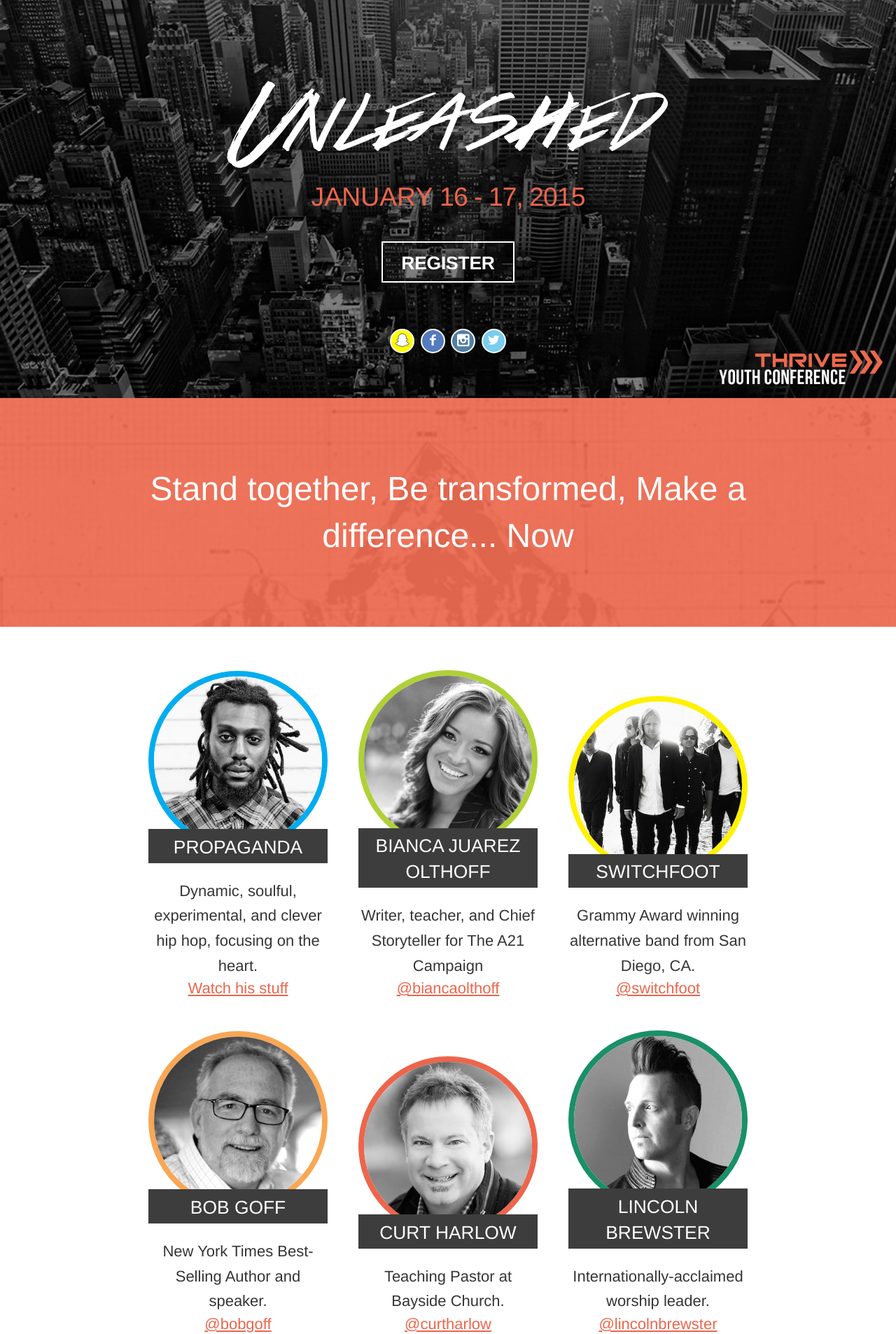
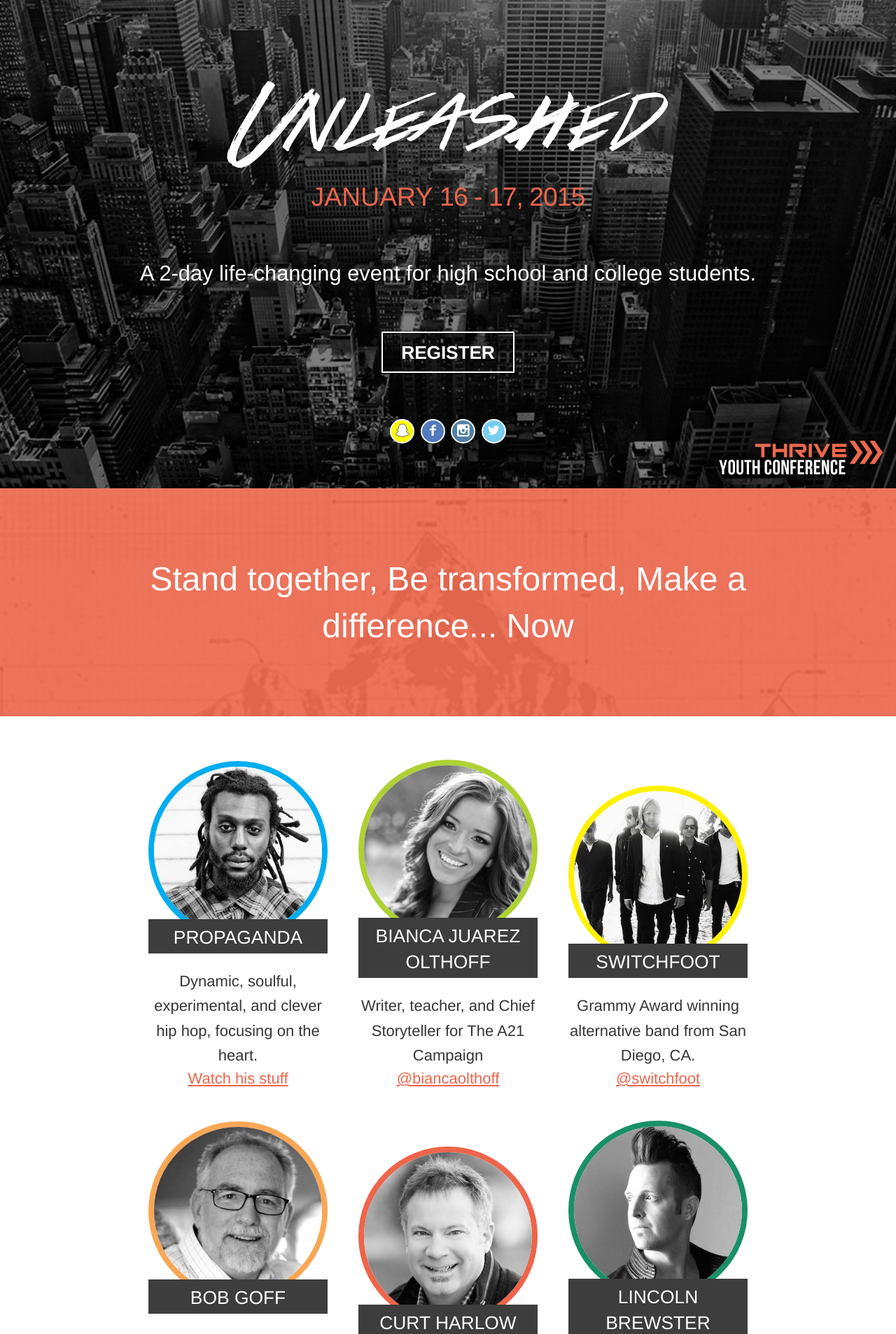
Before and after one commit to bamboocreative/thriveunleashed, a Jekyll site: the page built from index.html, in a window 1280 px wide. Shown: the top 1907 px of the page at 70% size. Built offline with Jekyll 4.4.1, drawn with Linux system fonts in a browser that asks for light colours; nearby versions of some CDN libraries; some web fonts are replaced.

Commit message:
Nicole's round of updates

```diff
--- a/_includes/footer.html
+++ b/_includes/footer.html
@@ -5,8 +5,9 @@
 	</div>
 </footer>
 
+
+<!-- <script src="https://code.jquery.com/jquery-1.11.1.min.js"></script> -->
 <!-- Google Analytics: BambooCreative account. Owned by garrett@bamboocreative.com -->
-<script src="https://code.jquery.com/jquery-1.11.1.min.js"></script>
 <script>
 	(function(i,s,o,g,r,a,m){i['GoogleAnalyticsObject']=r;i[r]=i[r]||function(){
 	(i[r].q=i[r].q||[]).push(arguments)},i[r].l=1*new Date();a=s.createElement(o),
--- a/_includes/header.html
+++ b/_includes/header.html
@@ -11,6 +11,9 @@
 				        </ul>
 				    </nav> -->
 				    <div class="date">January <span class="numbers">16 - 17, 2015</span></div>
+				    <div class="header-tag">
+					    A 2-day life-changing event for high school and college students.
+				    </div>
 				    <a target="_blank" class="register button" href="https://www.eventbrite.com/e/thrive-unleashed-a-conference-for-students-and-leaders-tickets-13226702423">Register</a>
 
 			    </section>
--- a/index.html
+++ b/index.html
@@ -193,8 +193,11 @@
 <section class="promo">
 	<div class="page">
 		<h2 class="section-title">For Leaders</h2>
-		<p><a href="img/Thrive_Unleashed_Promo.zip" class="button"><i class="icon-uniE602"></i> Promo Resources</a></p>
-		<p><a target="_blank" href="http://placertourism.com/event/2015ThriveUnleashed">Hotel Specials</a></p>
+		<p>
+			<a href="img/Thrive_Unleashed_Promo.zip" class="button">Promo Resources</a>
+			<a target="_blank" class="button" href="http://placertourism.com/event/2015ThriveUnleashed">Hotel Specials</a>
+			<a target="_blank" class="button" href="mailto:info@thriveconference.org?subject=Volunteer - Thrive Unleashed">Volunteer</a>
+		</p>
 	</div>
 </section>
 <section class="sponsor">
--- a/scss/_components.scss
+++ b/scss/_components.scss
@@ -206,23 +206,8 @@
 	border-bottom: 1px solid $gray;
 
 	.button{
-		font-size: 1.7em;
-		text-align: center;
-		margin-bottom: 20px;
-
-		@include media(415px){
-			padding-top: .25em;
-			padding-bottom: .6em;
-		}
-
-		.icon-uniE602{
-			font-size: 1.5em;
-			padding-right: 20px;
-
-			@include media(max-width 415px){
-				display: none;
-			}
-		}
+		margin: 6px 3px;
+		display: inline-block;
 	}
 }
 
--- a/scss/_header.scss
+++ b/scss/_header.scss
@@ -43,7 +43,6 @@
 		font-family: $head-font-family;
 		color: $primary-color;
 		font-size: 1.7em;
-		margin-bottom: 1em;
 		text-transform: uppercase;
 
 		@include media(max-width 415px){
@@ -100,3 +99,9 @@
 	}
 
 }
+
+.header-tag{
+	color: #fff;
+	margin: 2em 0;
+	font-size: 1.4em;
+}
```
Also changed, not shown: other parts of _includes/footer.html (+8 -0 lines).
